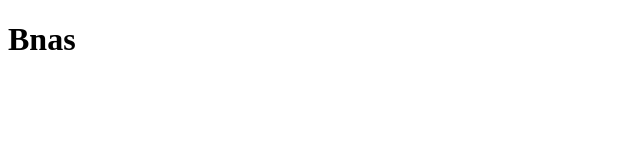
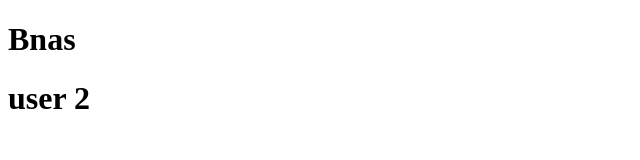
Before and after one commit to alka653/pro, a plain HTML site: page index.html in a window 1280 px wide. Shown: the whole page, without its empty margins (0-640 px from the left). Drawn offline with Linux system fonts and the light colour scheme.

Commit message:
add new line

```diff
--- a/index.html
+++ b/index.html
@@ -6,5 +6,6 @@
 </head>
 <body>
      <h1>Bnas</h1>
+     <h1>user 2</h1>
 </body>
 </html>
```
